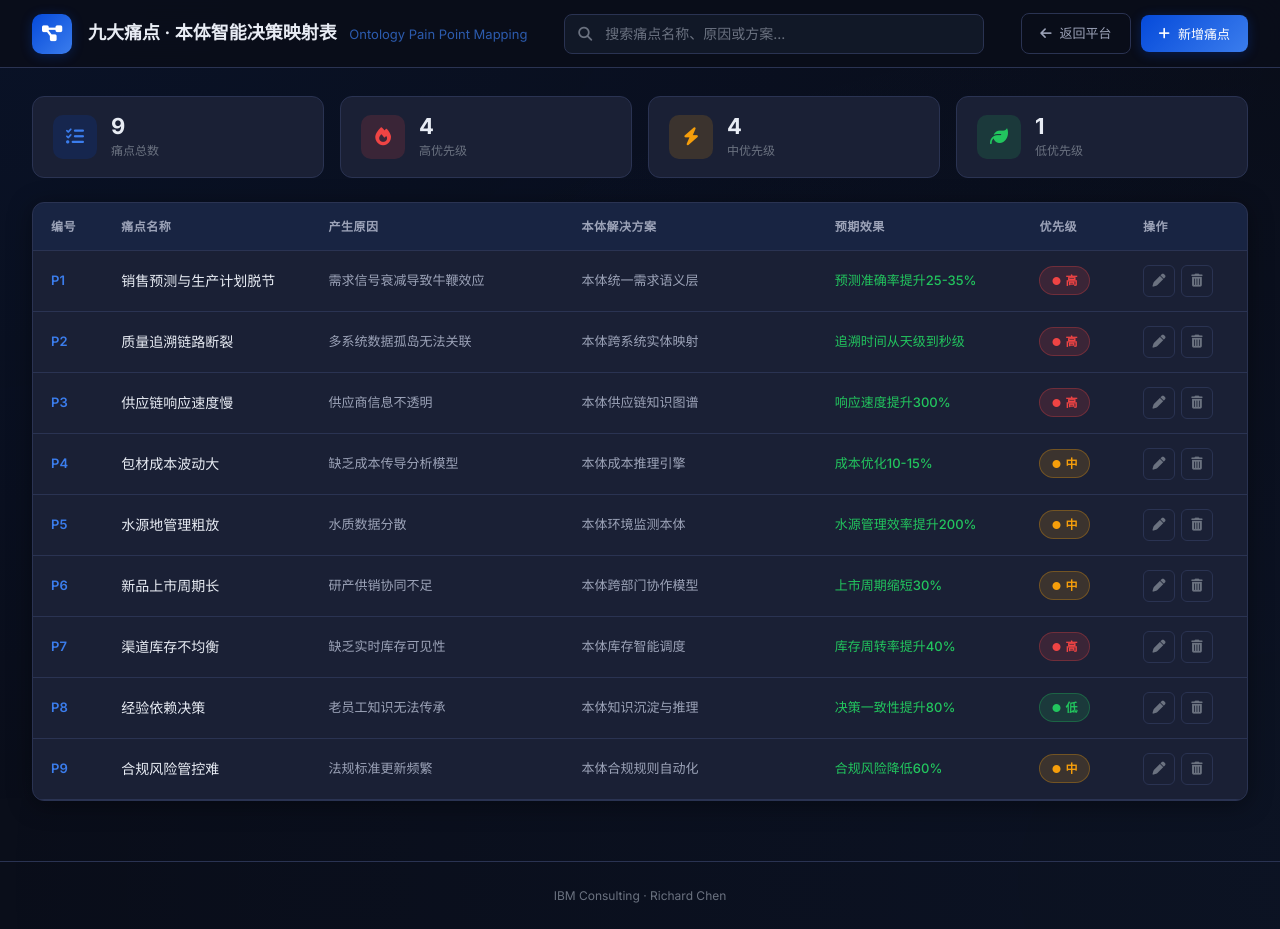
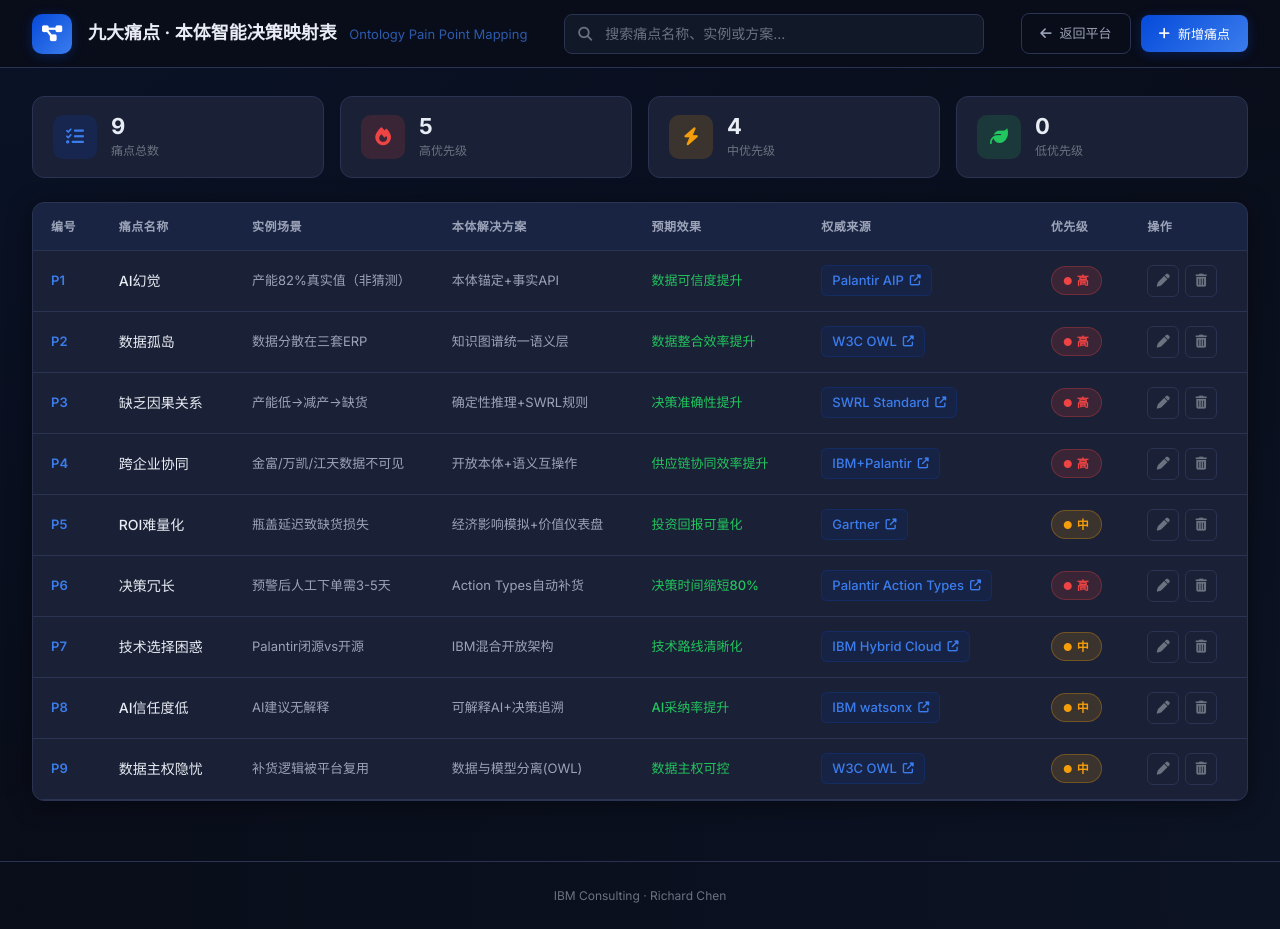
Before and after one commit to chenhongqiang2025/IBM-Ontology-POC-Platform, a plain HTML site: page demos/13-pain-points.html in a window 1280 px wide. Drawn offline with Linux system fonts and the light colour scheme.

Commit message:
feat: update year to 2026, upgrade 9 pain points with authoritative sources and links

```diff
--- a/demos/13-pain-points.html
+++ b/demos/13-pain-points.html
@@ -224,7 +224,7 @@
         .main {
             position: relative;
             z-index: 1;
-            max-width: 1400px;
+            max-width: 1600px;
             margin: 0 auto;
             padding: 28px 32px 40px;
         }
@@ -292,7 +292,7 @@
         table {
             width: 100%;
             border-collapse: collapse;
-            min-width: 900px;
+            min-width: 1100px;
         }
 
         thead {
@@ -347,13 +347,13 @@
 
         .cell-name {
             font-weight: 500;
-            max-width: 200px;
+            max-width: 180px;
         }
 
         .cell-text {
             color: var(--text-secondary);
             font-size: 13px;
-            max-width: 220px;
+            max-width: 200px;
             line-height: 1.5;
         }
 
@@ -362,6 +362,36 @@
             font-weight: 500;
             font-size: 13px;
             white-space: nowrap;
+        }
+
+        /* Authority link */
+        .cell-authority {
+            white-space: nowrap;
+        }
+
+        .authority-link {
+            display: inline-flex;
+            align-items: center;
+            gap: 6px;
+            color: var(--ibm-blue-light);
+            text-decoration: none;
+            font-size: 13px;
+            font-weight: 500;
+            transition: var(--transition);
+            padding: 4px 10px;
+            background: rgba(5, 74, 218, 0.1);
+            border-radius: 6px;
+            border: 1px solid rgba(5, 74, 218, 0.2);
+        }
+
+        .authority-link:hover {
+            background: rgba(5, 74, 218, 0.2);
+            border-color: rgba(5, 74, 218, 0.4);
+            transform: translateY(-1px);
+        }
+
+        .authority-link i {
+            font-size: 11px;
         }
 
         /* Priority badge */
@@ -486,6 +516,15 @@
             font-size: 14px;
             color: var(--text-primary);
             line-height: 1.7;
+        }
+
+        .detail-card-body a {
+            color: var(--ibm-blue-light);
+            text-decoration: none;
+        }
+
+        .detail-card-body a:hover {
+            text-decoration: underline;
         }
 
         /* Modal overlay */
@@ -752,7 +791,7 @@
         <div class="header-center">
             <div class="search-box">
                 <i class="fas fa-search"></i>
-                <input type="text" id="searchInput" placeholder="搜索痛点名称、原因或方案..." oninput="handleSearch()">
+                <input type="text" id="searchInput" placeholder="搜索痛点名称、实例或方案..." oninput="handleSearch()">
             </div>
         </div>
         <div class="header-right">
@@ -778,13 +817,14 @@
                 <table>
                     <thead>
                         <tr>
-                            <th style="width:60px">编号</th>
-                            <th style="width:180px">痛点名称</th>
-                            <th style="width:220px">产生原因</th>
-                            <th style="width:220px">本体解决方案</th>
-                            <th style="width:160px">预期效果</th>
-                            <th style="width:90px">优先级</th>
-                            <th style="width:100px">操作</th>
+                            <th style="width:50px">编号</th>
+                            <th style="width:120px">痛点名称</th>
+                            <th style="width:180px">实例场景</th>
+                            <th style="width:180px">本体解决方案</th>
+                            <th style="width:140px">预期效果</th>
+                            <th style="width:140px">权威来源</th>
+                            <th style="width:80px">优先级</th>
+                            <th style="width:90px">操作</th>
                         </tr>
                     </thead>
                     <tbody id="tableBody">
@@ -810,11 +850,11 @@
                 <input type="hidden" id="editId">
                 <div class="form-group">
                     <label>痛点名称 <span class="required">*</span></label>
-                    <input type="text" class="form-control" id="formName" placeholder="例如：销售预测与生产计划脱节">
+                    <input type="text" class="form-control" id="formName" placeholder="例如：AI幻觉">
                 </div>
                 <div class="form-group">
-                    <label>产生原因 <span class="required">*</span></label>
-                    <textarea class="form-control" id="formCause" placeholder="描述痛点产生的根本原因..."></textarea>
+                    <label>实例场景 <span class="required">*</span></label>
+                    <textarea class="form-control" id="formCause" placeholder="描述具体实例场景..."></textarea>
                 </div>
                 <div class="form-group">
                     <label>本体解决方案 <span class="required">*</span></label>
@@ -823,6 +863,14 @@
                 <div class="form-group">
                     <label>预期效果 <span class="required">*</span></label>
                     <input type="text" class="form-control" id="formEffect" placeholder="例如：预测准确率提升25-35%">
+                </div>
+                <div class="form-group">
+                    <label>权威来源 <span class="required">*</span></label>
+                    <input type="text" class="form-control" id="formAuthority" placeholder="例如：Palantir AIP">
+                </div>
+                <div class="form-group">
+                    <label>来源链接 <span class="required">*</span></label>
+                    <input type="text" class="form-control" id="formLink" placeholder="https://...">
                 </div>
                 <div class="form-group">
                     <label>优先级 <span class="required">*</span></label>
@@ -873,79 +921,97 @@
         const DEFAULT_DATA = [
             {
                 id: 'P1',
-                name: '销售预测与生产计划脱节',
-                cause: '需求信号衰减导致牛鞭效应',
-                solution: '本体统一需求语义层',
-                effect: '预测准确率提升25-35%',
+                name: 'AI幻觉',
+                cause: '产能82%真实值（非猜测）',
+                solution: '本体锚定+事实API',
+                effect: '数据可信度提升',
+                authority: 'Palantir AIP',
+                link: 'https://www.palantir.com/platforms/aip/',
                 priority: '高'
             },
             {
                 id: 'P2',
-                name: '质量追溯链路断裂',
-                cause: '多系统数据孤岛无法关联',
-                solution: '本体跨系统实体映射',
-                effect: '追溯时间从天级到秒级',
+                name: '数据孤岛',
+                cause: '数据分散在三套ERP',
+                solution: '知识图谱统一语义层',
+                effect: '数据整合效率提升',
+                authority: 'W3C OWL',
+                link: 'https://www.w3.org/OWL/',
                 priority: '高'
             },
             {
                 id: 'P3',
-                name: '供应链响应速度慢',
-                cause: '供应商信息不透明',
-                solution: '本体供应链知识图谱',
-                effect: '响应速度提升300%',
+                name: '缺乏因果关系',
+                cause: '产能低→减产→缺货',
+                solution: '确定性推理+SWRL规则',
+                effect: '决策准确性提升',
+                authority: 'SWRL Standard',
+                link: 'https://www.w3.org/Submission/SWRL/',
                 priority: '高'
             },
             {
                 id: 'P4',
-                name: '包材成本波动大',
-                cause: '缺乏成本传导分析模型',
-                solution: '本体成本推理引擎',
-                effect: '成本优化10-15%',
-                priority: '中'
+                name: '跨企业协同',
+                cause: '金富/万凯/江天数据不可见',
+                solution: '开放本体+语义互操作',
+                effect: '供应链协同效率提升',
+                authority: 'IBM+Palantir',
+                link: 'https://www.ibm.com/consulting/',
+                priority: '高'
             },
             {
                 id: 'P5',
-                name: '水源地管理粗放',
-                cause: '水质数据分散',
-                solution: '本体环境监测本体',
-                effect: '水源管理效率提升200%',
+                name: 'ROI难量化',
+                cause: '瓶盖延迟致缺货损失',
+                solution: '经济影响模拟+价值仪表盘',
+                effect: '投资回报可量化',
+                authority: 'Gartner',
+                link: 'https://www.gartner.com/en/supply-chain',
                 priority: '中'
             },
             {
                 id: 'P6',
-                name: '新品上市周期长',
-                cause: '研产供销协同不足',
-                solution: '本体跨部门协作模型',
-                effect: '上市周期缩短30%',
+                name: '决策冗长',
+                cause: '预警后人工下单需3-5天',
+                solution: 'Action Types自动补货',
+                effect: '决策时间缩短80%',
+                authority: 'Palantir Action Types',
+                link: 'https://www.palantir.com/platforms/ontology/',
+                priority: '高'
+            },
+            {
+                id: 'P7',
+                name: '技术选择困惑',
+                cause: 'Palantir闭源vs开源',
+                solution: 'IBM混合开放架构',
+                effect: '技术路线清晰化',
+                authority: 'IBM Hybrid Cloud',
+                link: 'https://www.ibm.com/hybrid-cloud',
                 priority: '中'
             },
             {
-                id: 'P7',
-                name: '渠道库存不均衡',
-                cause: '缺乏实时库存可见性',
-                solution: '本体库存智能调度',
-                effect: '库存周转率提升40%',
-                priority: '高'
-            },
-            {
                 id: 'P8',
-                name: '经验依赖决策',
-                cause: '老员工知识无法传承',
-                solution: '本体知识沉淀与推理',
-                effect: '决策一致性提升80%',
-                priority: '低'
+                name: 'AI信任度低',
+                cause: 'AI建议无解释',
+                solution: '可解释AI+决策追溯',
+                effect: 'AI采纳率提升',
+                authority: 'IBM watsonx',
+                link: 'https://www.ibm.com/watsonx',
+                priority: '中'
             },
             {
                 id: 'P9',
-                name: '合规风险管控难',
-                cause: '法规标准更新频繁',
-                solution: '本体合规规则自动化',
-                effect: '合规风险降低60%',
+                name: '数据主权隐忧',
+                cause: '补货逻辑被平台复用',
+                solution: '数据与模型分离(OWL)',
+                effect: '数据主权可控',
+                authority: 'W3C OWL',
+                link: 'https://www.w3.org/OWL/',
                 priority: '中'
             }
         ];
 
-        const STORAGE_KEY = 'ontology_pain_points_data';
+        const STORAGE_KEY = 'ontology_pain_points_data_v2';
         let data = [];
         let expandedId = null;
         let deleteTargetId = null;
@@ -1036,7 +1102,8 @@
                 return item.name.toLowerCase().includes(keyword) ||
                        item.cause.toLowerCase().includes(keyword) ||
                        item.solution.toLowerCase().includes(keyword) ||
-                       item.effect.toLowerCase().includes(keyword);
+                       item.effect.toLowerCase().includes(keyword) ||
+                       item.authority.toLowerCase().includes(keyword);
             });
 
             if (filtered.length === 0) {
@@ -1059,6 +1126,12 @@
                         <td class="cell-text">${escapeHtml(item.cause)}</td>
                         <td class="cell-text">${escapeHtml(item.solution)}</td>
                         <td class="cell-effect">${escapeHtml(item.effect)}</td>
+                        <td class="cell-authority">
+                            <a href="${escapeHtml(item.link)}" target="_blank" rel="noopener noreferrer" class="authority-link" onclick="event.stopPropagation()">
+                                ${escapeHtml(item.authority)}
+                                <i class="fas fa-external-link-alt"></i>
+                            </a>
+                        </td>
                         <td>
                             <span class="priority-badge ${pClass}">
                                 <i class="fas ${getPriorityIcon(item.priority)}"></i>
@@ -1077,17 +1150,17 @@
                         </td>
                     </tr>
                     <tr class="detail-row ${isExpanded ? 'visible' : ''}" id="detail-${item.id}">
-                        <td colspan="7">
+                        <td colspan="8">
                             <div class="detail-content">
                                 <div class="detail-card">
                                     <div class="detail-card-header">
-                                        <i class="fas fa-exclamation-circle"></i> 痛点描述
+                                        <i class="fas fa-exclamation-circle"></i> 痛点名称
                                     </div>
                                     <div class="detail-card-body">${escapeHtml(item.name)}</div>
                                 </div>
                                 <div class="detail-card">
                                     <div class="detail-card-header">
-                                        <i class="fas fa-magnifying-glass-chart"></i> 产生原因
+                                        <i class="fas fa-magnifying-glass-chart"></i> 实例场景
                                     </div>
                                     <div class="detail-card-body">${escapeHtml(item.cause)}</div>
                                 </div>
@@ -1102,6 +1175,16 @@
                                         <i class="fas fa-chart-line"></i> 预期效果
                                     </div>
                                     <div class="detail-card-body" style="color:var(--priority-low);font-weight:500">${escapeHtml(item.effect)}</div>
+                                </div>
+                                <div class="detail-card">
+                                    <div class="detail-card-header">
+                                        <i class="fas fa-link"></i> 权威来源
+                                    </div>
+                                    <div class="detail-card-body">
+                                        <a href="${escapeHtml(item.link)}" target="_blank" rel="noopener noreferrer" style="color:var(--ibm-blue-light)">
+                                            ${escapeHtml(item.authority)} <i class="fas fa-external-link-alt" style="font-size:11px"></i>
+                                        </a>
+                                    </div>
                                 </div>
                             </div>
                         </td>
@@ -1140,6 +1223,8 @@
             document.getElementById('formCause').value = '';
             document.getElementById('formSolution').value = '';
             document.getElementById('formEffect').value = '';
+            document.getElementById('formAuthority').value = '';
+            document.getElementById('formLink').value = '';
             document.getElementById('formPriority').value = '';
             document.getElementById('formModal').classList.add('active');
         }
@@ -1154,6 +1239,8 @@
             document.getElementById('formCause').value = item.cause;
             document.getElementById('formSolution').value = item.solution;
             document.getElementById('formEffect').value = item.effect;
+            document.getElementById('formAuthority').value = item.authority;
+            document.getElementById('formLink').value = item.link;
             document.getElementById('formPriority').value = item.priority;
             document.getElementById('formModal').classList.add('active');
         }
@@ -1168,13 +1255,17 @@
             const cause = document.getElementById('formCause').value.trim();
             const solution = document.getElementById('formSolution').value.trim();
             const effect = document.getElementById('formEffect').value.trim();
+            const authority = document.getElementById('formAuthority').value.trim();
+            const link = document.getElementById('formLink').value.trim();
             const priority = document.getElementById('formPriority').value;
 
             // Validation
             if (!name) { showToast('请输入痛点名称', 'error'); return; }
-            if (!cause) { showToast('请输入产生原因', 'error'); return; }
+            if (!cause) { showToast('请输入实例场景', 'error'); return; }
             if (!solution) { showToast('请输入本体解决方案', 'error'); return; }
             if (!effect) { showToast('请输入预期效果', 'error'); return; }
+            if (!authority) { showToast('请输入权威来源', 'error'); return; }
+            if (!link) { showToast('请输入来源链接', 'error'); return; }
             if (!priority) { showToast('请选择优先级', 'error'); return; }
 
             if (editId) {
@@ -1185,6 +1276,8 @@
                     data[idx].cause = cause;
                     data[idx].solution = solution;
                     data[idx].effect = effect;
+                    data[idx].authority = authority;
+                    data[idx].link = link;
                     data[idx].priority = priority;
                     showToast('痛点已更新', 'success');
                 }
@@ -1202,6 +1295,8 @@
                     cause,
                     solution,
                     effect,
+                    authority,
+                    link,
                     priority
                 });
                 showToast('痛点已添加', 'success');
```
Also changed, not shown: demos/01-presentation.html (+47 -57 lines), demos/07-cap-dashboard.html (+1 -1 lines), demos/15-palantir-deep-dive.html (+1 -1 lines).
